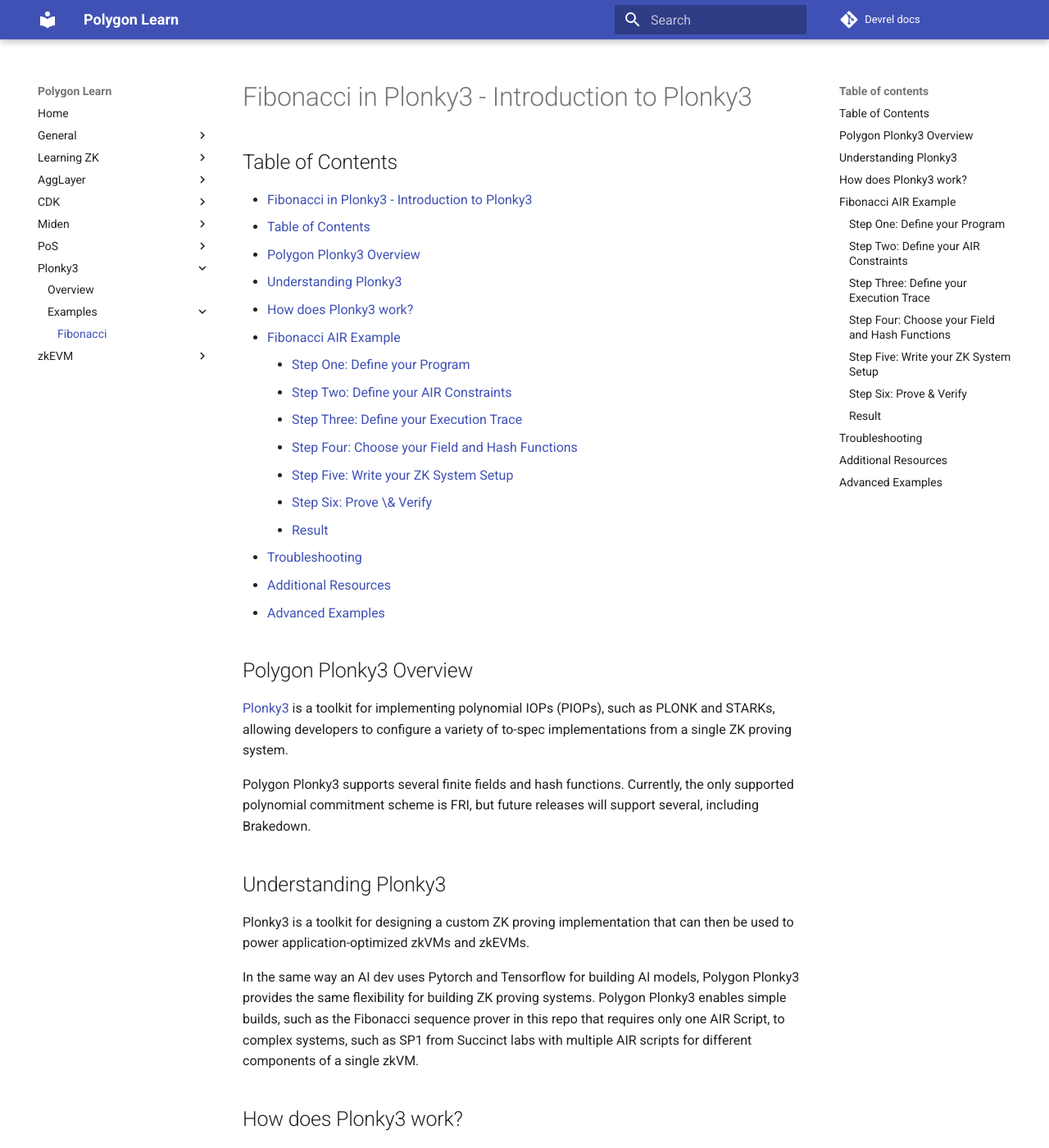
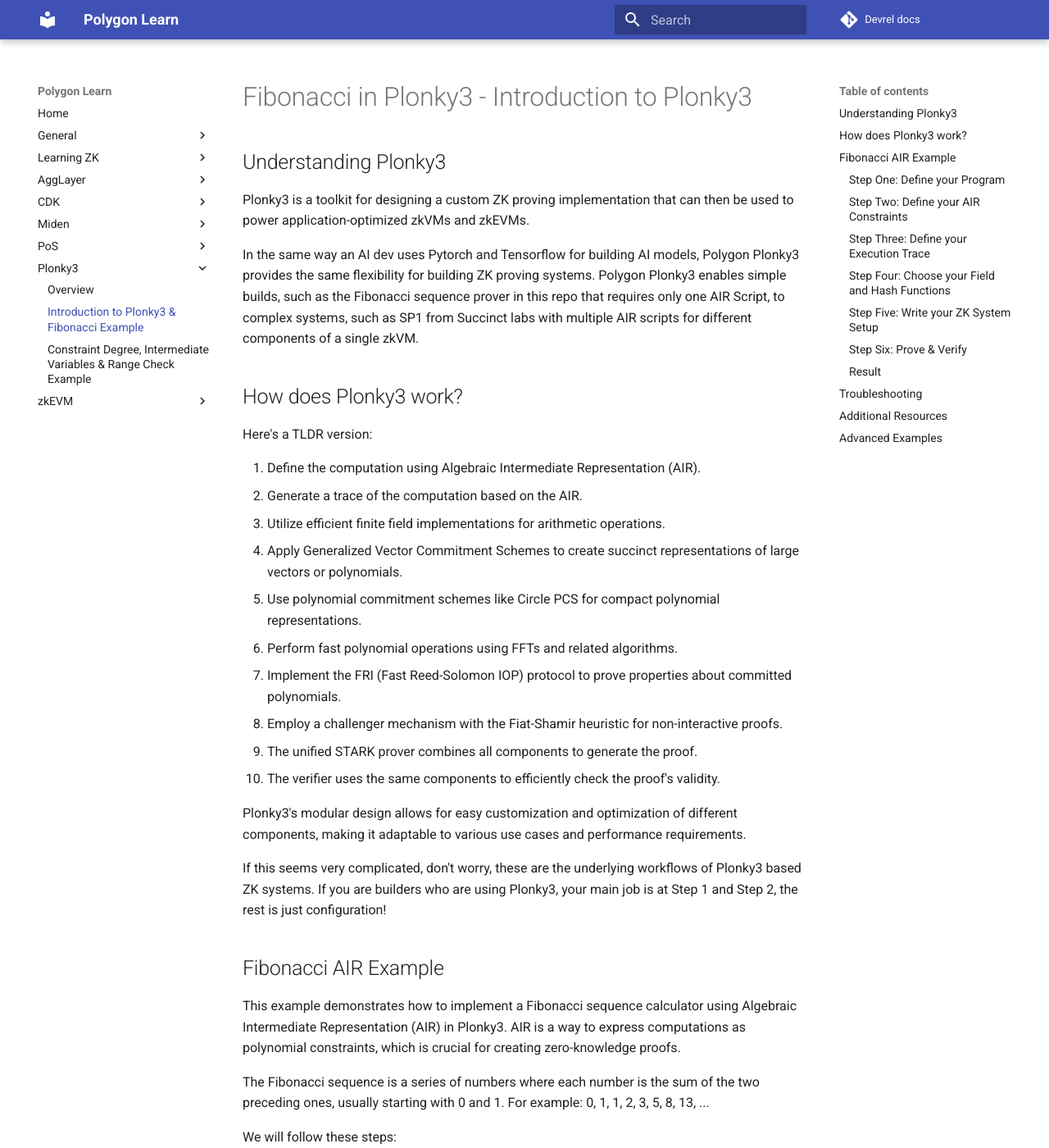
Before and after one commit to 0xPolygon/devrel-docs, an MkDocs documentation site: the page built from docs/plonky3/examples/fibonacci.md, in a window 1280 px wide and 1400 px high. Shown: the whole window at 82% size. Built offline with MkDocs 1.6.1 and Material for MkDocs 9.7.7, drawn with Linux system fonts in a browser that asks for light colours; a script that is not in the unit is left out; comment, search, counter and statistics services are not loaded.

Commit message:
fix: deleted table of contents

```diff
--- a/docs/plonky3/examples/fibonacci.md
+++ b/docs/plonky3/examples/fibonacci.md
@@ -1,32 +1,4 @@
 # Fibonacci in Plonky3 - Introduction to Plonky3
-
-## Table of Contents
-- [Fibonacci in Plonky3 - Introduction to Plonky3](#fibonacci-in-plonky3---introduction-to-plonky3)
-  - [Table of Contents](#table-of-contents)
-  - [Polygon Plonky3 Overview](#polygon-plonky3-overview)
-  - [Understanding Plonky3](#understanding-plonky3)
-  - [How does Plonky3 work?](#how-does-plonky3-work)
-  - [Fibonacci AIR Example](#fibonacci-air-example)
-    - [Step One: Define your Program](#step-one-define-your-program)
-    - [Step Two: Define your AIR Constraints](#step-two-define-your-air-constraints)
-    - [Step Three: Define your Execution Trace](#step-three-define-your-execution-trace)
-    - [Step Four: Choose your Field and Hash Functions](#step-four-choose-your-field-and-hash-functions)
-    - [Step Five: Write your ZK System Setup](#step-five-write-your-zk-system-setup)
-    - [Step Six: Prove \& Verify](#step-six-prove--verify)
-    - [Result](#result)
-  - [Troubleshooting](#troubleshooting)
-  - [Additional Resources](#additional-resources)
-  - [Advanced Examples](#advanced-examples)
-
-## Polygon Plonky3 Overview
-
-[Plonky3](https://github.com/Plonky3/Plonky3) is a toolkit for implementing
-polynomial IOPs (PIOPs), such as PLONK and STARKs, allowing developers to
-configure a variety of to-spec implementations from a single ZK proving system.
-
-Polygon Plonky3 supports several finite fields and hash functions. Currently,
-the only supported polynomial commitment scheme is FRI, but future releases will
-support several, including Brakedown.
 
 ## Understanding Plonky3
 
--- a/mkdocs.yml
+++ b/mkdocs.yml
@@ -45,8 +45,8 @@
       - Understanding and Implementing Milestones: pos/tutorials/milestones.md
   - Plonky3:
     - Overview: plonky3/overview.md
-    - Examples:
-      - Fibonacci: plonky3/examples/fibonacci.md
+    - Introduction to Plonky3 & Fibonacci Example: plonky3/examples/fibonacci.md
+    - Constraint Degree, Intermediate Variables & Range Check Example: plonky3/examples/rangecheck.md
   - zkEVM:
     - Overview: zkevm/overview.md
 
```
Also changed, not shown: docs/plonky3/examples/rangecheck.md (+0 -40 lines), docs/plonky3/overview.md (+9 -0 lines).
